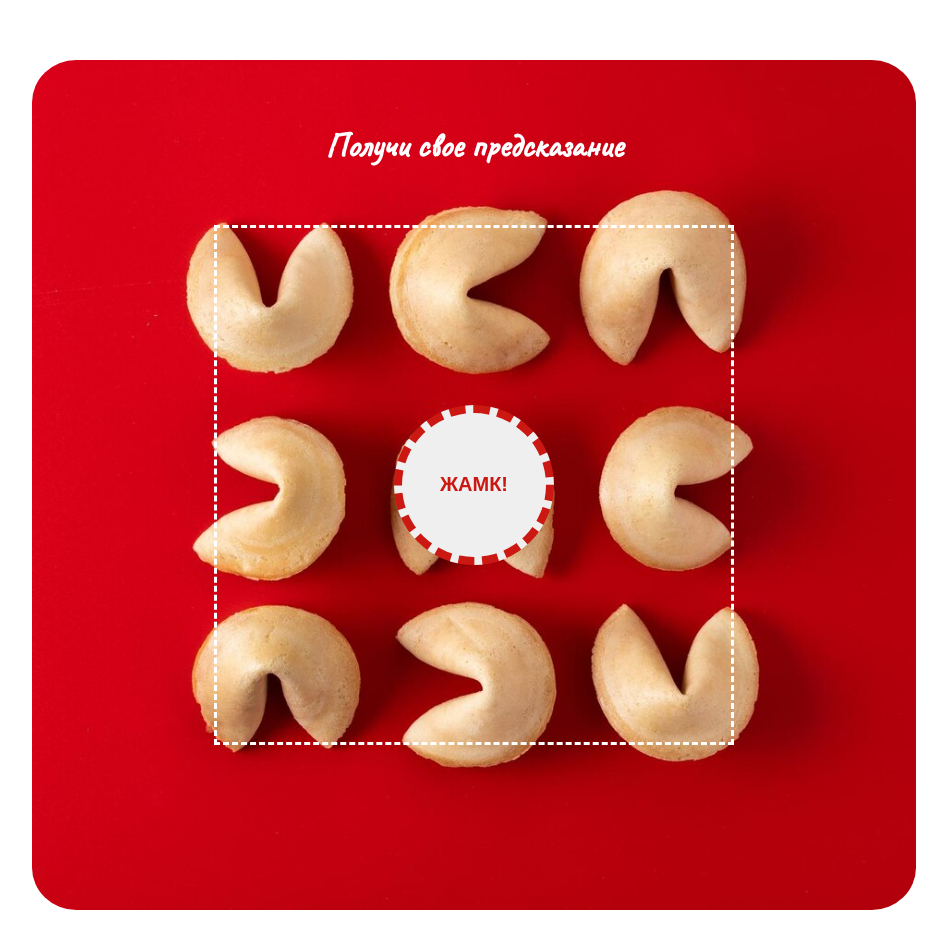
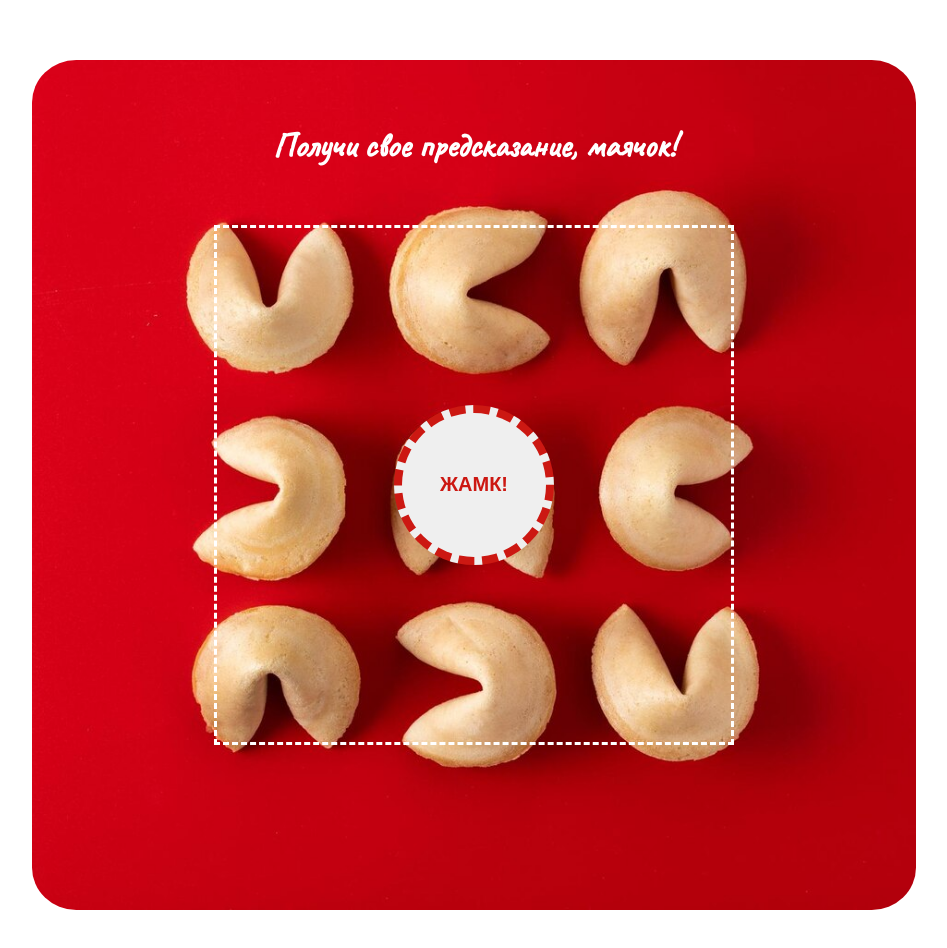
Before and after one commit to CodeMeYulia/fortune-cookie, a plain HTML site: page index.html in a window 1280 px wide. Shown: the whole page, without its empty margins (166-1113 px from the left). Drawn offline with Linux system fonts and the light colour scheme.

Commit message:
add маячок

```diff
--- a/index.html
+++ b/index.html
@@ -15,7 +15,7 @@
 
     <div class="coockie__container">
         <div class="top">
-            <h1 class="h1">Получи свое предсказание</h1>
+            <h1 class="h1">Получи свое предсказание, маячок!</h1>
         </div>
         <div class="center">
             <button id="takeyours" class="takeyours">ЖАМК!</button>
```
